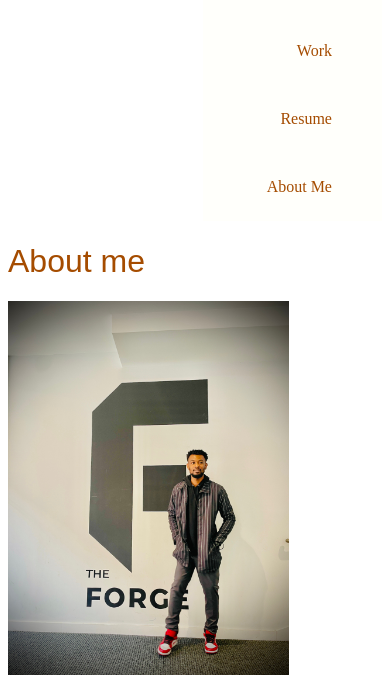
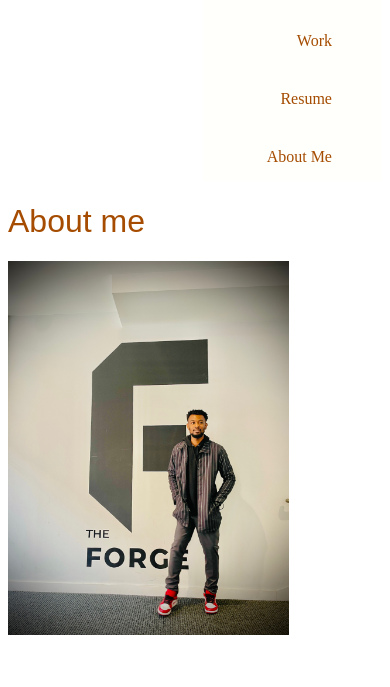
Before and after one commit to MrStxn001/UX_UI_HW_18, a plain HTML site: page index.html in a window 390 px wide. Shown: the part 59-746 px from the top of the page. Drawn offline with Linux system fonts and the light colour scheme.

Commit message:
media query update

```diff
--- a/css/style.css
+++ b/css/style.css
@@ -163,4 +163,12 @@ width: 20%;
         display: block; /* Change display of child elements to block */
         margin-bottom: 20px; /* Add some spacing between child elements */
     }
+  ul.navbar {
+      display: block; /* Change display to flex */
+      flex-direction: column; /* Display items as a column */
+  }
+  ul.navbar li {
+      margin-bottom: 10px; /* Add some spacing between items */
+      display: block;
+  }
 }
```
